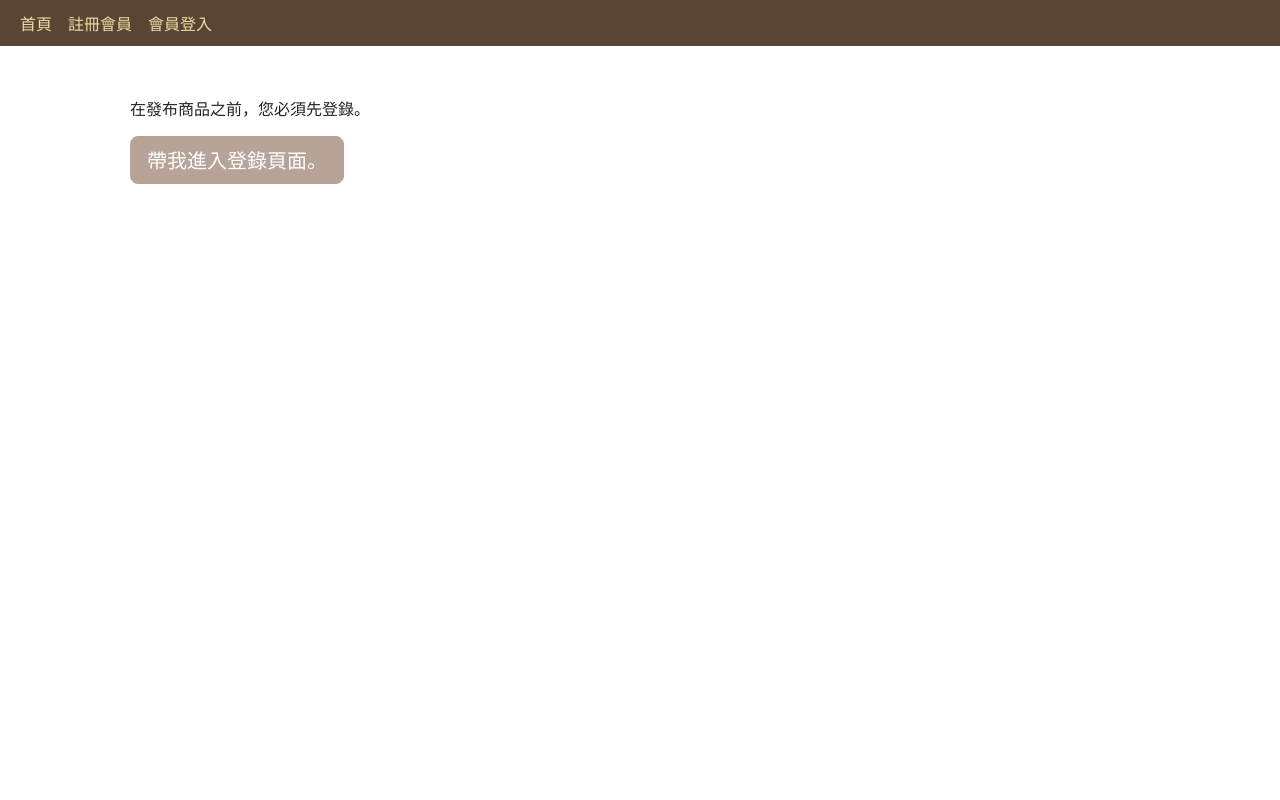
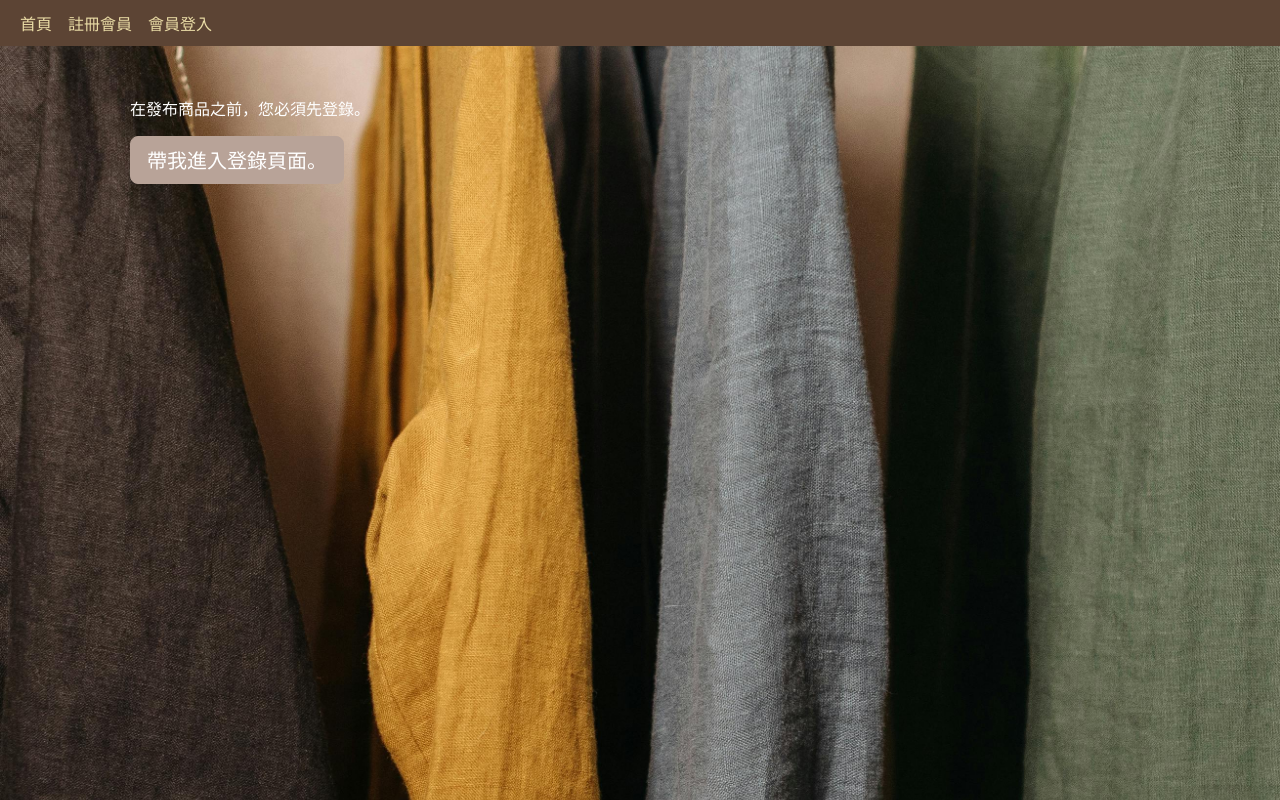
Before and after one commit to AlisonSmith1/secondHandClothesClient, a React (Create React App) app in the folder client/: page /postCommodity in a window 1280 px wide. Shown: the top 800 px of the page. Built offline with nearby package versions, Linux system fonts and the light colour scheme.

Commit message:
change word color

```diff
--- a/client/src/components/enroll-component.js
+++ b/client/src/components/enroll-component.js
@@ -35,6 +35,7 @@ const EnrollComponent = ({ currentUser, setCurrentUser }) => {
   };
 
   return (
+    <div className="bg-threeSection">
       <div style={{ padding: "3rem" }}>
         {!currentUser && (
           <div>
@@ -66,7 +67,7 @@ const EnrollComponent = ({ currentUser, setCurrentUser }) => {
         )}
         {currentUser && searchResult && searchResult.length != 0 && (
           <div>
-          <p>這是我們從API返回的數據:</p>
+            <p style={{ color: "white" }}>這是我們從API返回的數據:</p>
             {searchResult.map((commodity) => {
               return (
                 <div
@@ -105,6 +106,7 @@ const EnrollComponent = ({ currentUser, setCurrentUser }) => {
           </div>
         )}
       </div>
+    </div>
   );
 };
 
--- a/client/src/components/postCommodity-component.js
+++ b/client/src/components/postCommodity-component.js
@@ -34,8 +34,9 @@ const PostCommodityComponent = ({ currentUser, setCurrentUser }) => {
   };
 
   return (
+    <div className="bg-threeSection">
       <div className="container py-5 ">
-      <div style={{ padding: "3rem" }}>
+        <div style={{ padding: "3rem", color: "white" }}>
           {!currentUser && (
             <div>
               <p>在發布商品之前，您必須先登錄。</p>
@@ -95,6 +96,7 @@ const PostCommodityComponent = ({ currentUser, setCurrentUser }) => {
           )}
         </div>
       </div>
+    </div>
   );
 };
 
```
Lines whose indentation alone changed are shown as unchanged.
